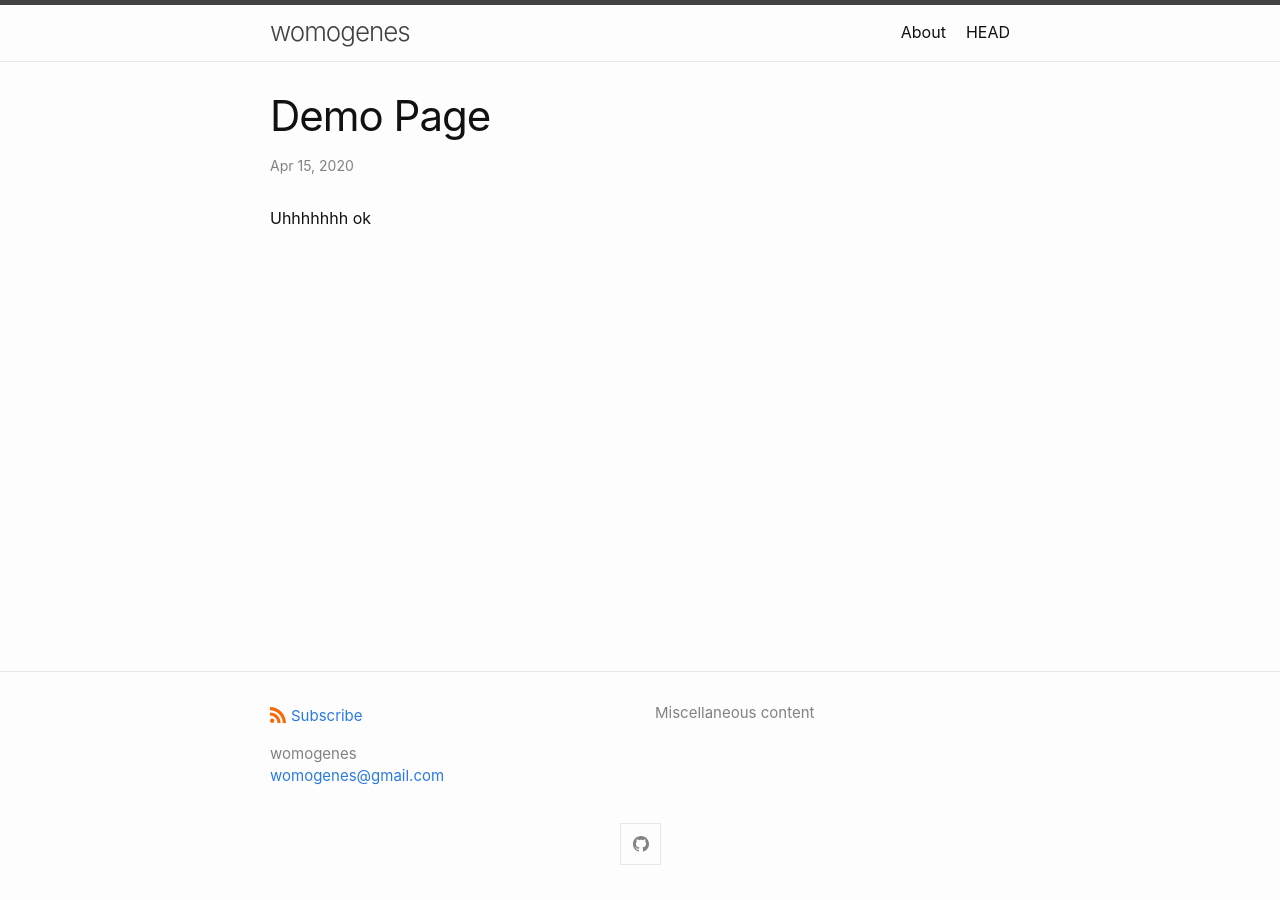
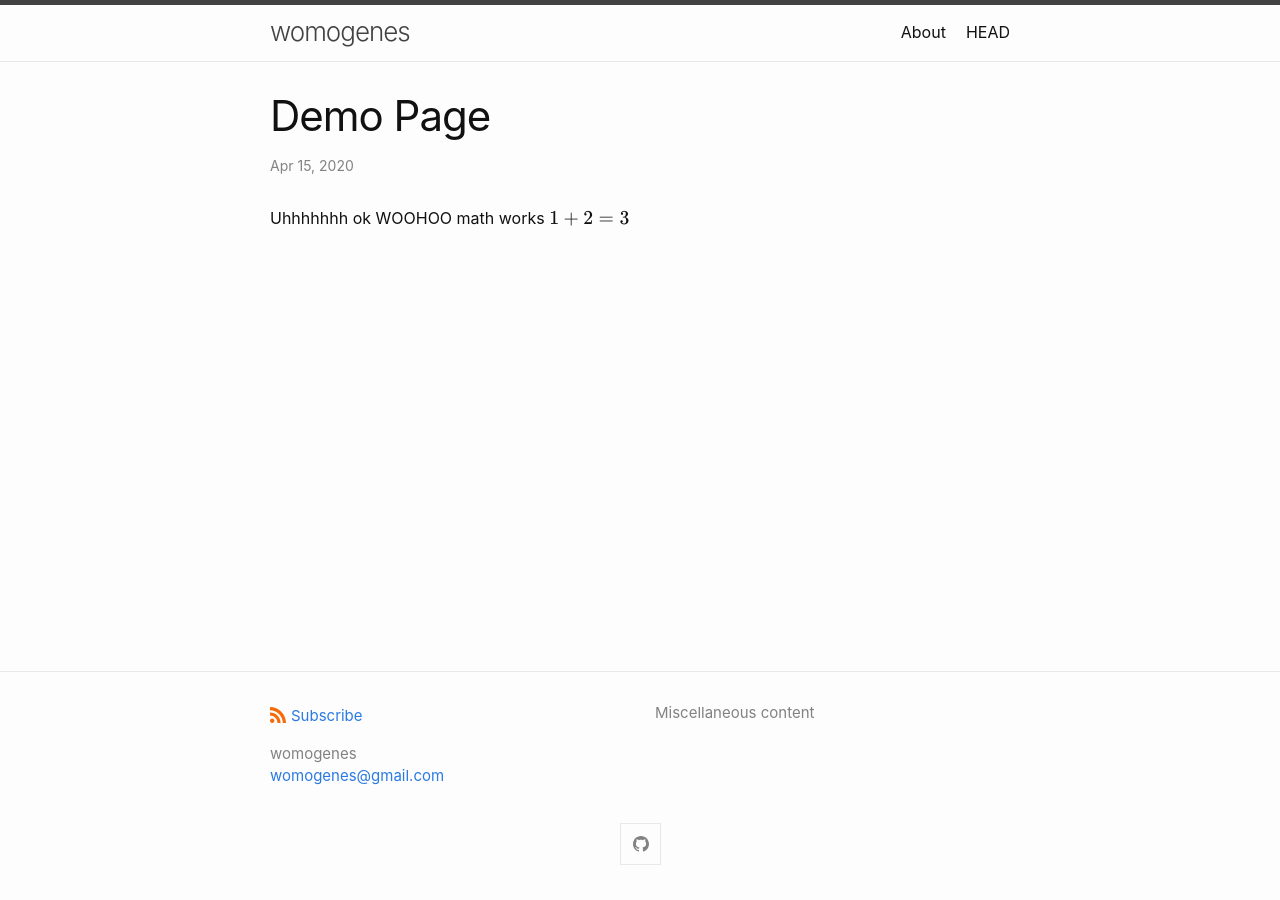
Before and after one commit to womogenes/blog, a Jekyll site: the page built from _posts/2020-04-15-demo-page.md, in a window 1280 px wide. Built offline with Jekyll 4.4.1, drawn with Linux system fonts in a browser that asks for light colours; part of the change alters nothing that is shown.

Commit message:
Enable mathjax

```diff
--- a/_layouts/default.html
+++ b/_layouts/default.html
@@ -18,3 +18,14 @@
   </body>
 
 </html>
+
+<script type="text/javascript">
+  window.MathJax = {
+    tex: {
+      inlineMath: [['$', '$'], ["\\(", "\\)"]],
+      processEscapes: true,
+    }
+  }
+</script>
+<script src="https://polyfill.io/v3/polyfill.min.js?features=es6"></script>
+<script id="MathJax-script" async src="https://cdn.jsdelivr.net/npm/mathjax@3/es5/tex-mml-chtml.js"></script>
--- a/_posts/2020-04-15-demo-page.md
+++ b/_posts/2020-04-15-demo-page.md
@@ -3,3 +3,4 @@ layout: post
 ---
 
 Uhhhhhhh ok
+WOOHOO math works $1 + 2 = 3$
```
Also changed, not shown: _includes/head.html (line endings or trailing spaces).
